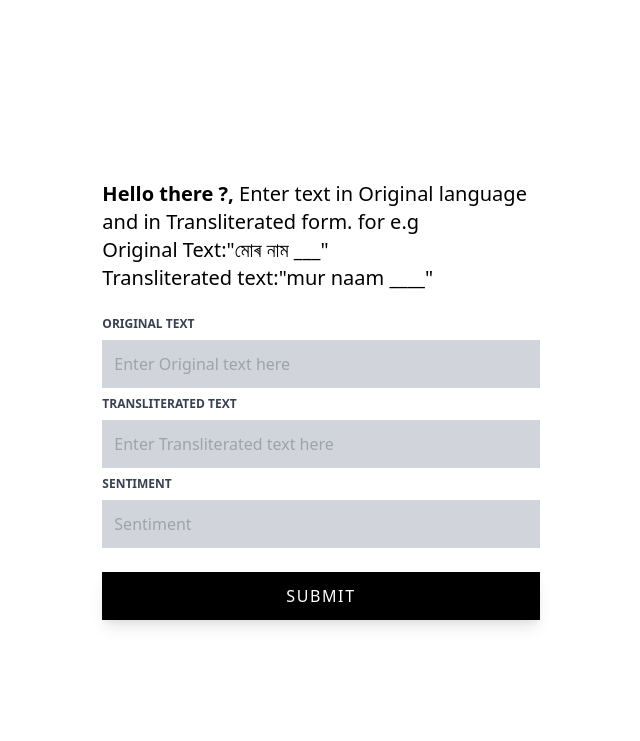
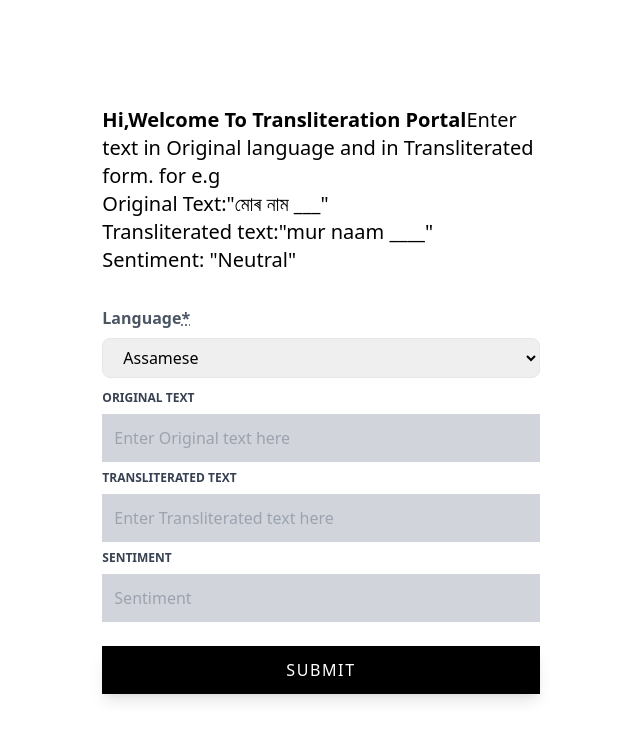
Before and after one commit to ManasBarman229/mongoAppTest, a Flask app: page / in a window 1280 px wide. Shown: the top 741 px of the page, without its empty margins (319-959 px from the left). Run offline with Flask 2, Linux system fonts and the light colour scheme.

Commit message:
added language select option and updated text

```diff
--- a/flask_mongodb/app.py
+++ b/flask_mongodb/app.py
@@ -23,9 +23,11 @@ def home():
 def data():
     data = {}
     if request.method == "POST":
+        data['Language'] = request.form['Language']
         data['Original_Text'] = request.form['Original']
         data['Transliterated_Text'] = request.form['Transliterated']
         data['Sentiment'] = request.form['Sentiment']
+
         db.studentData.insert_one(data)
 
     return render_template("index.html")
--- a/flask_mongodb/templates/index.html
+++ b/flask_mongodb/templates/index.html
@@ -1,34 +1,56 @@
 <!DOCTYPE html>
 <html lang="en">
+
 <head>
-    <meta charset="UTF-8">
-    <meta http-equiv="X-UA-Compatible" content="IE=edge">
-    <meta name="viewport" content="width=device-width, initial-scale=1.0">
+    <meta charset="UTF-8" />
+    <meta http-equiv="X-UA-Compatible" content="IE=edge" />
+    <meta name="viewport" content="width=device-width, initial-scale=1.0" />
     <title>Data collection</title>
-    <link href="https://unpkg.com/tailwindcss@^1.0/dist/tailwind.min.css" rel="stylesheet">
+    <link href="https://unpkg.com/tailwindcss@^1.0/dist/tailwind.min.css" rel="stylesheet" />
 </head>
+
 <body>
-
     <div class="grid min-h-screen place-items-center">
         <div class="w-11/12 p-12 bg-white sm:w-8/12 md:w-1/2 lg:w-5/12">
-            <h1 class="text-xl font-semibold">Hello there ?, <span class="font-normal">Enter text in Original language and in Transliterated form. for e.g<br>Original Text:"মোৰ নাম ___"<br>Transliterated text:"mur naam ____"
-            </span></h1>
+            <h1 class="text-xl font-semibold">
+                Hi,Welcome To Transliteration Portal<span class="font-normal">Enter text in Original language and in
+                    Transliterated form. for
+                    e.g<br />Original Text:"মোৰ নাম ___"<br />Transliterated text:"mur
+                    naam ____"
+                    <br />
+                    Sentiment: "Neutral"
+                </span>
+            </h1>
             <form form id="survey-form" method="POST" action="/data" class="mt-6">
+                <div class="w-full flex flex-col mb-3">
+                    <label class="font-semibold text-gray-600 py-2">Language<abbr title="required">*</abbr></label>
+                    <select
+                        class="block w-full bg-grey-lighter text-grey-darker border border-grey-lighter rounded-lg h-10 px-4 md:w-full"
+                        required="required" name="Language" id="Language">
+                        <option disabled value>Select Language</option>
+                        <option value="Assamese">Assamese</option>
+                        <option value="Bengali">Bengali</option>
+                        <option value="Bodo">Bodo</option>
+                    </select>
+                </div>
 
-                <label for="Original" class="block mt-2 text-xs font-extrabold text-gray-700 uppercase">Original Text</label>
+                <label for="Original" class="block mt-2 text-xs font-extrabold text-gray-700 uppercase">Original
+                    Text</label>
                 <input id="Original" type="text" name="Original" placeholder="Enter Original text here"
                     class="block w-full p-3 mt-2 text-gray-700 bg-gray-300 appearance-none focus:outline-none focus:bg-gray-300 focus:shadow-inner"
                     required />
-                <label for="Transliterated" class="block mt-2 text-xs font-extrabold text-gray-700 uppercase">Transliterated Text</label>
-                <input id="Transliterated" type="text" name="Transliterated" placeholder="Enter Transliterated text here"
-                        class="block w-full p-3 mt-2 text-gray-700 bg-gray-300 appearance-none focus:outline-none focus:bg-gray-300 focus:shadow-inner"
-                        required />
+                <label for="Transliterated"
+                    class="block mt-2 text-xs font-extrabold text-gray-700 uppercase">Transliterated Text</label>
+                <input id="Transliterated" type="text" name="Transliterated"
+                    placeholder="Enter Transliterated text here"
+                    class="block w-full p-3 mt-2 text-gray-700 bg-gray-300 appearance-none focus:outline-none focus:bg-gray-300 focus:shadow-inner"
+                    required />
 
-                <label for="Sentiment" class="block mt-2 text-xs font-extrabold text-gray-700 uppercase">Sentiment</label>
+                <label for="Sentiment"
+                    class="block mt-2 text-xs font-extrabold text-gray-700 uppercase">Sentiment</label>
                 <input id="Sentiment" type="text" name="Sentiment" placeholder="Sentiment"
-                        class="block w-full p-3 mt-2 text-gray-700 bg-gray-300 appearance-none focus:outline-none focus:bg-gray-300 focus:shadow-inner"
-                        required />
-
+                    class="block w-full p-3 mt-2 text-gray-700 bg-gray-300 appearance-none focus:outline-none focus:bg-gray-300 focus:shadow-inner"
+                    required />
 
                 <button type="submit"
                     class="w-full py-3 mt-6 font-medium tracking-widest text-white uppercase bg-black shadow-lg focus:outline-none hover:bg-gray-900 hover:shadow-none">
@@ -38,4 +60,5 @@
         </div>
     </div>
 </body>
+
 </html>
```
